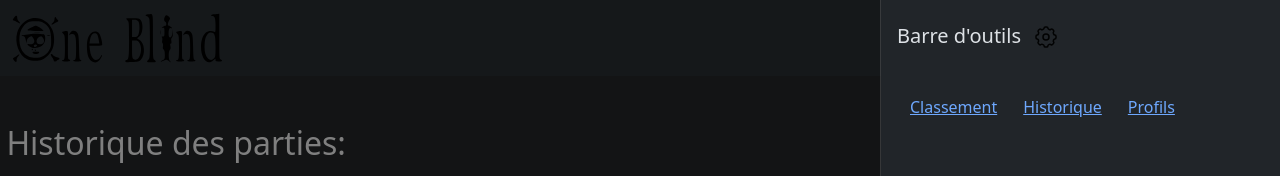
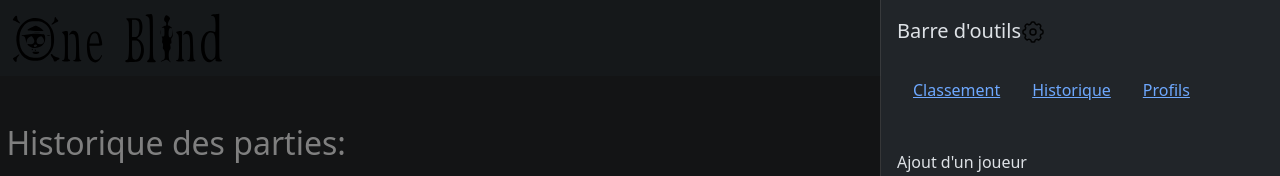
Before and after one commit to Pyramond/OneBlind, a React (Vite) app: page /history in a window 1280 px wide. Both pictures are taken after a click on the button 1240 px from the left and 38 px from the top of the page. Shown: the top 176 px of the page. Built offline with nearby package versions, Linux system fonts and the light colour scheme; no server answers.

Commit message:
Remplacer les href par useNavigate de React-router Fixes #73

```diff
--- a/src/pages/404.jsx
+++ b/src/pages/404.jsx
@@ -1,4 +1,5 @@
 import NavigationBar from '../react-components/navbar/navbar'
+import { Link } from 'react-router-dom'
 
 function PageNotFound() {
 
@@ -9,7 +10,7 @@ function PageNotFound() {
         <img src="/images/op.svg" alt="One Piece logo" id="logo" />
         <p>Erreur 404 - One Piece introuvable ! <br/>
           Cette île n'est sûrement pas Laugh Tale :( <br/>
-          Retourner vers le <a href='/'>Sunny</a>
+          Retourner vers le <Link to="/">Sunny</Link>
         </p>
       </div>
     </>
--- a/src/pages/allProfiles.jsx
+++ b/src/pages/allProfiles.jsx
@@ -2,6 +2,7 @@ import NavigationBar from '../react-components/navbar/navbar'
 import { useState, useEffect } from 'react'
 import { getAllPlayer } from '../utils/players'
 import { Card, Button } from 'react-bootstrap'
+import { Link } from 'react-router-dom'
 
 
 export default function AllProfiles() {
@@ -29,7 +30,7 @@ export default function AllProfiles() {
                 <Card.Body>
                     <div id="playerCardBody">
                       <Card.Title style={{ color: "white" }}>{player.name}</Card.Title>
-                      <Button variant='primary' href={`/profiles/${player.id}`}>Voir le profil</Button>
+                      <Link to={`/profiles/${player.id}`}> <Button variant='primary'>Voir le profil</Button> </Link>
                     </div>
                 </Card.Body>
               </Card>
--- a/src/react-components/createBlindModel.jsx
+++ b/src/react-components/createBlindModel.jsx
@@ -4,12 +4,17 @@ import { getDate } from "../utils/date";
 import { useDispatch, useSelector } from 'react-redux';
 import { change } from "../redux/slices/reload";
 import { addModel, removeModel, getAllModels } from '../utils/models';
+import { Link } from 'react-router-dom';
 
 
 
 export default function CreateBlindModel() {
 
 
+    const linkStyle = {
+        textDecoration: "none",
+        color: 'black'
+    };
 
     const t = useSelector((state) => state.reload);
     const dispatch = useDispatch();
@@ -156,7 +161,7 @@ export default function CreateBlindModel() {
                     <Modal.Body>
                         <ul>
                             {allModels.map((model, index) => (
-                                <li key={index} className="allModels">{model.name} <Button variant="outline-secondary" href={`/blind/${model.id}`}>Détails</Button> <Button variant="outline-danger" onClick={() => { deleteModel(model) }}>Supprimer</Button></li>
+                                <li key={index} className="allModels">{model.name} <Button variant="outline-secondary" as={Link} to={`/blind/${model.id}`}> Détails </Button> <Button variant="outline-danger" onClick={() => { deleteModel(model) }}>Supprimer</Button></li>
                             ))}
                         </ul>
                     </Modal.Body>
--- a/src/react-components/navbar/navbar.jsx
+++ b/src/react-components/navbar/navbar.jsx
@@ -8,6 +8,7 @@ import SelectSecondaryComponent from './components/secondaryComponent';
 import ChangeVolume from './components/volume';
 import NavbarLoginSpotify from './components/navbarLoginSpotify';
 import DownloadDb from './components/downloadDb';
+import { Link } from 'react-router-dom';
 
 
 export default function NavigationBar() {
@@ -17,7 +18,7 @@ export default function NavigationBar() {
       {[false,].map((expand) => (
         <Navbar key={expand} expand={expand} className="bg-body-tertiary mb-3" bg="dark" data-bs-theme="dark">
           <Container fluid>
-            <Navbar.Brand href="/dashboard"> <img src="/images/OneBlind.svg" alt="one blind image" id="oneBlindImage"/> </Navbar.Brand>
+            <Navbar.Brand as={Link} to="/dashboard"> <img src="/images/OneBlind.svg" alt="one blind image" id="oneBlindImage"/> </Navbar.Brand>
             <Navbar.Toggle aria-controls={`offcanvasNavbar-expand-${expand}`} />
 
             <Navbar.Offcanvas
@@ -29,15 +30,15 @@ export default function NavigationBar() {
             >
               <Offcanvas.Header>
                 <Offcanvas.Title id={`offcanvasNavbarLabel-expand-${expand}`}> Barre d'outils </Offcanvas.Title>
-                <Button href="/settings" variant="link"> <img src="/images/settingsIcon.svg" alt="settings_icon" id="settingsButton" /> </Button>
+                <Link to="/settings"> <img src="/images/settingsIcon.svg" alt="settings_icon" id="settingsButton" /> </Link>
               </Offcanvas.Header>
 
               <Offcanvas.Body>
 
                 <div className="mb-5">
-                  <Button href="/classement" variant="link">Classement</Button>
-                  <Button href="/history" variant="link">Historique</Button>
-                  <Button href="/profiles" variant='link'>Profils</Button>
+                  <Link to="/classement" id="linkComponent">Classement</Link>
+                  <Link to="/history" id="linkComponent">Historique</Link>
+                  <Link to="/profiles" id="linkComponent">Profils</Link>
                 </div>
 
                 <AddPlayer />
--- a/src/react-components/spotify/playerSpotify.jsx
+++ b/src/react-components/spotify/playerSpotify.jsx
@@ -2,6 +2,7 @@ import { useEffect, useState } from "react"
 import { Button } from "react-bootstrap"
 import { useDispatch } from 'react-redux';
 import { change } from '../../redux/slices/reload';
+import { useNavigate } from "react-router-dom";
 
 
 export default function PlayerSpotify() {
@@ -16,6 +17,11 @@ export default function PlayerSpotify() {
     const [error, setError] = useState("")
 
     const dispatch = useDispatch()
+    const navigate = useNavigate()
+
+    function openSettings() {
+        navigate("/settings")
+    }
 
     useEffect(() => {
         const fetchData = () => {
@@ -81,7 +87,7 @@ export default function PlayerSpotify() {
                 <div>
                     <p>Composant Indisponible</p>
                     <div id="errorButtons">
-                        <Button variant="primary" href="/settings" id="errorButton">Paramètres</Button>
+                        <Button variant="primary" onClick={openSettings} id="errorButton">Paramètres</Button>
                         <Button variant="secondary" onClick={setDefaultComponent} id="errorButton">Changer le composant</Button>
                     </div>
                 </div>
--- a/src/react-components/tournament.jsx
+++ b/src/react-components/tournament.jsx
@@ -6,10 +6,12 @@ import { convertTimeStamp } from "../utils/date"
 import { useDispatch } from "react-redux"
 import { change } from '../redux/slices/reload';
 import { removeTournament } from '../utils/tournaments';
+import { useNavigate } from 'react-router-dom';
 
 
 export default function Tournament(props) {
 
+    const navigate = useNavigate()
     const [players, setPlayers] = useState([])
     const [show, setShow] = useState(false);
 
@@ -29,6 +31,10 @@ export default function Tournament(props) {
     async function deleteTournament(id) {
         await removeTournament(id)
         location.reload()
+    }
+
+    function openTournament() {
+        navigate(`/tournament/${props.tournament.id}`)
     }
 
     return(
@@ -56,7 +62,7 @@ export default function Tournament(props) {
                                     ))}
                                 </Dropdown.Menu>
                             </Dropdown>
-                            <Button variant="primary" id="button" href={`/tournament/${props.tournament.id}`}>Ouvrir</Button>
+                            <Button variant="primary" id="button" onClick={openTournament}>Ouvrir</Button>
                         </div>
                     </Card.Body>
                 </Card>
--- a/src/styles/sass/navbar.scss
+++ b/src/styles/sass/navbar.scss
@@ -10,3 +10,7 @@
 #navbarButtons {
     margin-top: 1em;
 }
+
+#linkComponent {
+    margin: 1em;
+}
```
